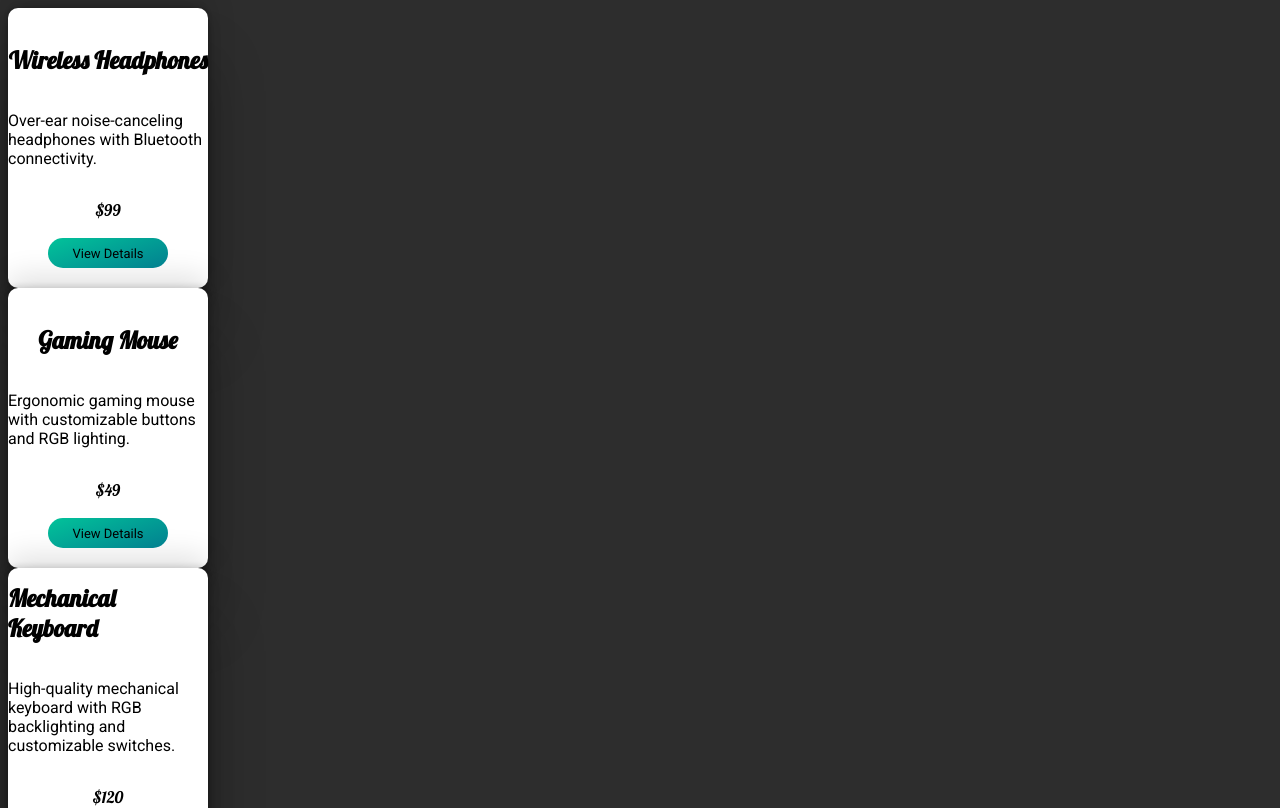
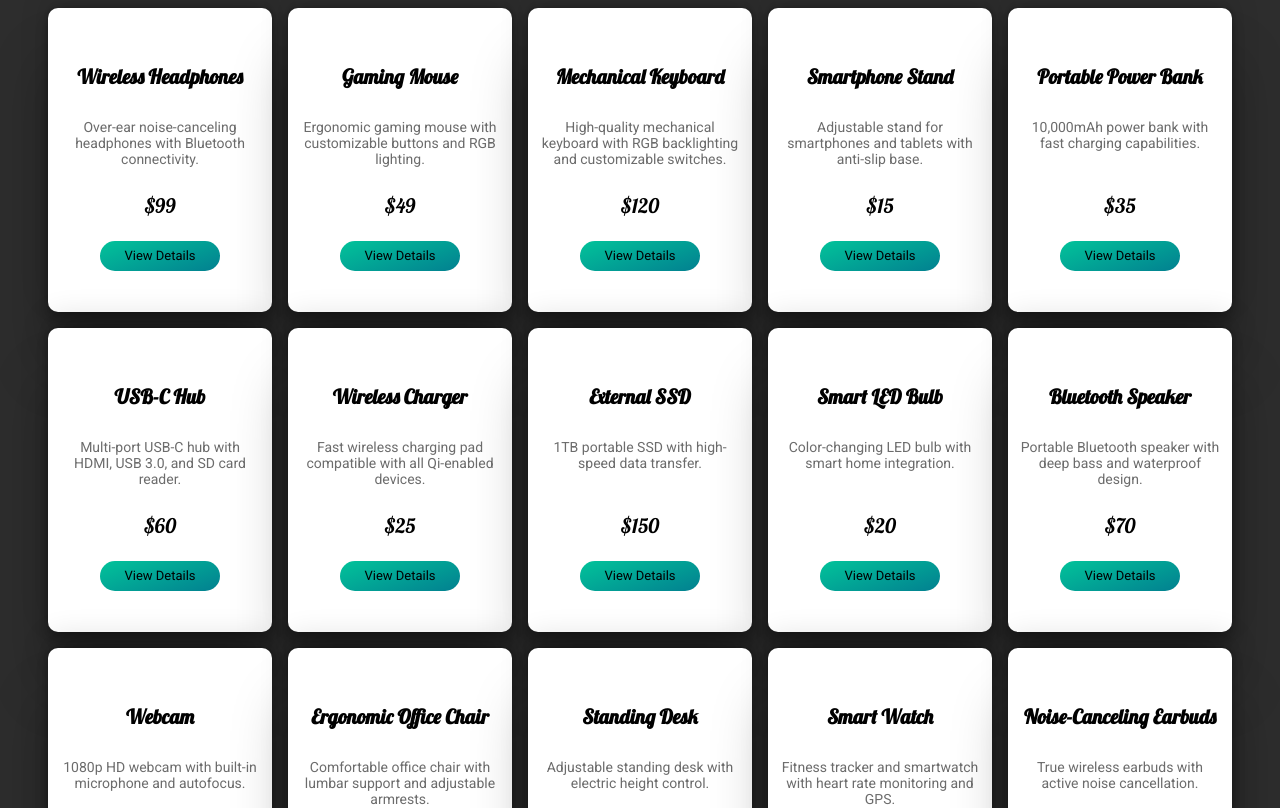
Before and after one commit to NicolaiGorden/product-app, an Angular app: page / in a window 1280 px wide. Shown: the top 808 px of the page. Built offline with nearby package versions, Linux system fonts and the light colour scheme.

Commit message:
list styling

```diff
--- a/src/app/components/product-card/product-card.component.css
+++ b/src/app/components/product-card/product-card.component.css
@@ -4,7 +4,7 @@
     border-radius: 10px;
     background-color: white;
     box-shadow: rgba(0, 0, 0, 0.25) 0px 54px 55px, rgba(0, 0, 0, 0.12) 0px -12px 30px, rgba(0, 0, 0, 0.12) 0px 4px 6px, rgba(0, 0, 0, 0.17) 0px 12px 13px, rgba(0, 0, 0, 0.09) 0px -3px 5px;
-
+    padding: 12px;
     display: flex;
     flex-direction: column;
     align-items: center;
@@ -19,12 +19,24 @@
     align-items: center;
 }
 
-.product-name-price {
+.product-name {
     font-family: "Lobster", sans-serif;
+    text-align: center;
+    font-size: 20px;
+}
+
+.product-price {
+    font-family: "Lobster", sans-serif;
+    text-align: center;
+    font-size: 20px
 }
 
 .product-desc {
     font-family: "Roboto", sans-serif;
+    text-align: center;
+    color: rgb(108, 108, 108);
+    font-size: 14px;
+    height: 40px
 }
 
 .card-button {
--- a/src/app/components/product-card/product-card.component.html
+++ b/src/app/components/product-card/product-card.component.html
@@ -1,7 +1,7 @@
 <div class="product-card">
-    <h2 class="product-name-price">{{ product.name }}</h2>
+    <h2 class="product-name">{{ product.name }}</h2>
     <p class="product-desc">{{ product.description }}</p>
-    <p class="product-name-price">${{ product.price }}</p>
+    <p class="product-price">${{ product.price }}</p>
     <div class="button-wrapper">
         <button (click)="handleClick()" class="card-button">View Details</button>
     </div>
--- a/src/app/components/product-list/product-list.component.css
+++ b/src/app/components/product-list/product-list.component.css
@@ -0,0 +1,9 @@
+.product-list {
+    width: 100%;
+    height: 100%;
+    display: flex;
+    flex-wrap: wrap;
+    align-content: center;
+    gap: 1em;
+    justify-content: center;
+}
--- a/src/app/components/product-list/product-list.component.html
+++ b/src/app/components/product-list/product-list.component.html
@@ -1,3 +1,5 @@
-<div *ngFor="let product of products">
-    <app-product-card [product]="product"></app-product-card>
+<div class="product-list">
+    <div *ngFor="let product of products">
+        <app-product-card [product]="product"></app-product-card>
+    </div>
 </div>
```
